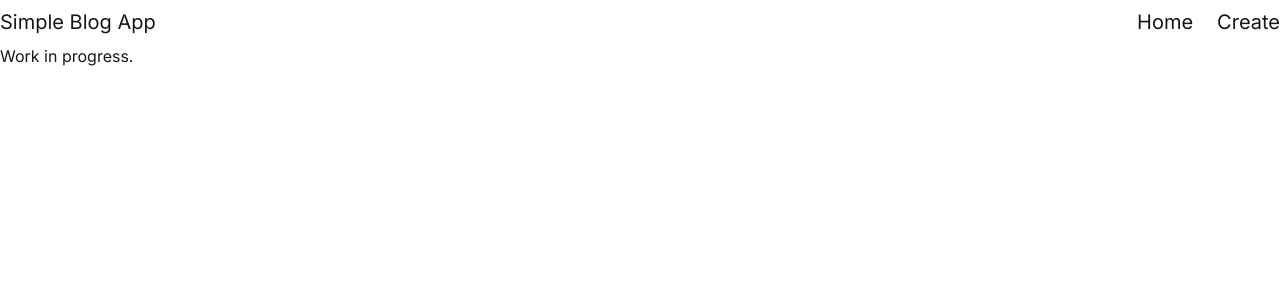
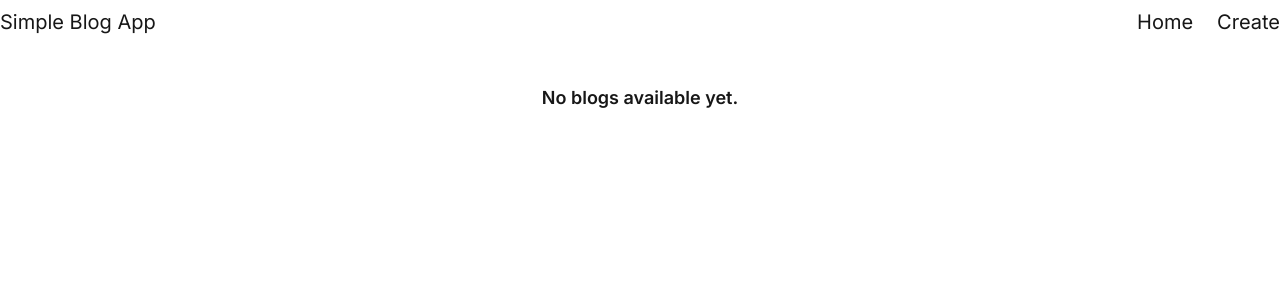
Before and after one commit to ahmedskulj00/simple-blog-app, a Next.js app: page / in a window 1280 px wide. Shown: the top 300 px of the page. Built offline with nearby package versions, Linux system fonts and the light colour scheme.

Commit message:
Implemented homepage to see the list of all blogs

```diff
--- a/src/app/page.tsx
+++ b/src/app/page.tsx
@@ -1,3 +1,5 @@
+import HomeWrapper from "@/components/HomeWrapper";
+
 export default function Home() {
-  return <div>Work in progress.</div>;
+  return <HomeWrapper />;
 }
--- /dev/null
+++ b/src/components/HomeWrapper.tsx
@@ -0,0 +1,34 @@
+"use client";
+
+import { useBlogs } from "@/hooks/useBlogs";
+import Link from "next/link";
+
+const HomeWrapper = () => {
+  const { blogs } = useBlogs();
+
+  return (
+    <div className="my-10">
+      {blogs && blogs.length > 0 ? (
+        <div className="grid grid-cols-1 md:grid-cols-2 lg:grid-cols-3 gap-4">
+          {blogs.map((blog) => (
+            <Link
+              href={`/blog/${blog.id}`}
+              key={blog.id}
+              className="gap-2 flex flex-col p-4 hover:bg-white/10"
+            >
+              <h1 className="text-4xl">{blog.title}</h1>
+              <p className="italic text-sm">{blog.date}</p>
+              <p className="line-clamp-5">{blog.summary}</p>
+            </Link>
+          ))}
+        </div>
+      ) : (
+        <p className="text-center text-lg font-semibold">
+          No blogs available yet.
+        </p>
+      )}
+    </div>
+  );
+};
+
+export default HomeWrapper;
--- a/src/components/shared/BlogForm.tsx
+++ b/src/components/shared/BlogForm.tsx
@@ -3,7 +3,7 @@ import InputField from "./InputField";
 import TextArea from "./TextArea";
 import Button from "./Button";
 import { BLOG_FORM_FIELDS } from "@/constants/constants";
-import { FormFields } from "@/types/types";
+import { Component, FormFields } from "@/types/types";
 
 interface BlogFormProps {
   onSubmit: (blog: FormFields) => void;
@@ -38,7 +38,7 @@ const BlogForm = ({ onSubmit, initial }: BlogFormProps) => {
       onSubmit={handleSubmit}
     >
       {BLOG_FORM_FIELDS.map((field) =>
-        field.component === "input" ? (
+        field.component === Component.Input ? (
           <InputField
             key={field.name}
             name={field.name}
@@ -63,7 +63,7 @@ const BlogForm = ({ onSubmit, initial }: BlogFormProps) => {
           />
         )
       )}
-      <Button type="submit">Submit</Button>
+      <Button>Submit</Button>
     </form>
   );
 };
```
